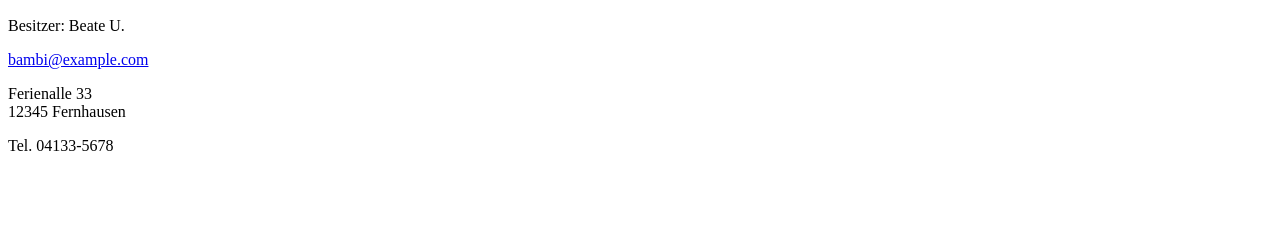
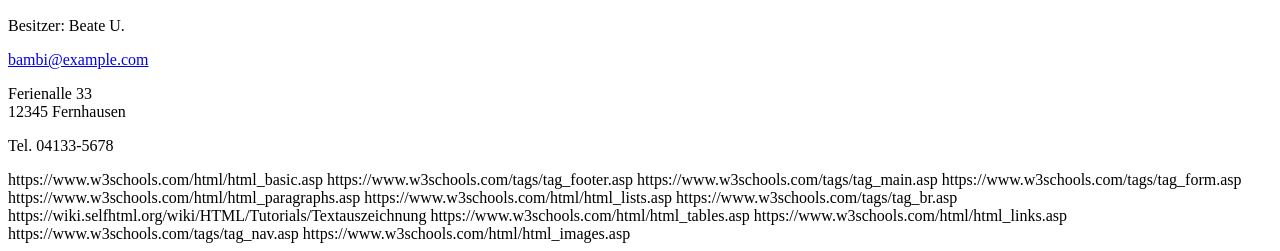
Before and after one commit to LGLNGero/Uebung1, a plain HTML site: page index.html in a window 1280 px wide. Shown: the part 609-860 px from the top of the page. Before the commit the page ends 800 px from the top, so only its background shows below. Drawn offline with Linux system fonts and the light colour scheme.

Commit message:
1 file modified

```diff
--- a/index.html
+++ b/index.html
@@ -34,5 +34,19 @@
 <p>Tel. 04133-5678</p>
 </footer>
 
+https://www.w3schools.com/html/html_basic.asp
+https://www.w3schools.com/tags/tag_footer.asp
+https://www.w3schools.com/tags/tag_main.asp
+https://www.w3schools.com/tags/tag_form.asp
+https://www.w3schools.com/html/html_paragraphs.asp
+https://www.w3schools.com/html/html_lists.asp
+https://www.w3schools.com/tags/tag_br.asp
+https://wiki.selfhtml.org/wiki/HTML/Tutorials/Textauszeichnung
+https://www.w3schools.com/html/html_tables.asp
+https://www.w3schools.com/html/html_links.asp
+https://www.w3schools.com/tags/tag_nav.asp
+https://www.w3schools.com/html/html_images.asp
+
+
   </body>
 </html>
```
